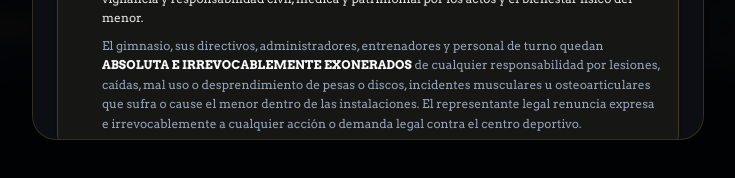
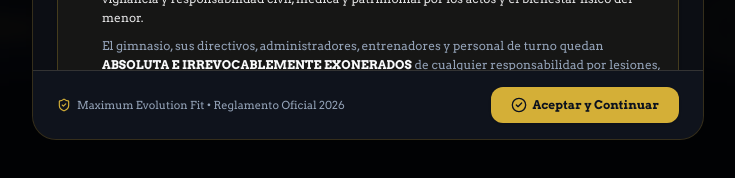
Before and after one commit to JDFO1999/Sanchez-Villas, a Next.js app: page /registro in a window 1280 px wide. Both pictures are taken after a click on the button "Términos, Condiciones y Exoneración de Responsabilidad". Shown: the part 612-790 px from the top of the page, without its empty margins (272-1007 px from the left). Built offline with nearby package versions, Linux system fonts and the light colour scheme; no server answers; the database is empty; a web font is replaced by a local one; what web-push would draw is missing.

Commit message:
fix(modal): habilitar scroll vertical fluido en modal de terminos con barra invisible y footer fijo visible

```diff
--- a/app/registro/page.tsx
+++ b/app/registro/page.tsx
@@ -615,29 +615,34 @@ export default function RegistroPage() {
 
           {/* Footer del Formulario: Términos y Botón de Registro alineados */}
           <div className="pt-2 flex flex-col md:flex-row items-center justify-between gap-3 border-t border-black/5 dark:border-white/5">
-            <label className="flex items-start gap-2.5 p-2 rounded-xl hover:bg-black/5 dark:hover:bg-white/5 transition cursor-pointer select-none flex-1">
+            <div className="flex items-start gap-2.5 p-2 rounded-xl flex-1 text-xs text-muted-foreground leading-snug">
               <input
+                id="terms-checkbox"
                 type="checkbox"
                 checked={acceptedTerms}
                 onChange={e => setAcceptedTerms(e.target.checked)}
                 className="mt-0.5 h-4 w-4 rounded border-gray-300 text-primary focus:ring-primary accent-primary cursor-pointer shrink-0"
               />
-              <span className="text-xs text-muted-foreground leading-snug">
-                He leído y acepto los{" "}
+              <div className="select-none">
+                <label htmlFor="terms-checkbox" className="cursor-pointer">
+                  He leído y acepto los{" "}
+                </label>
                 <button
                   type="button"
+                  id="btn-open-terms"
                   onClick={(e) => {
                     e.preventDefault()
-                    e.stopPropagation()
                     setShowTermsModal(true)
                   }}
                   className="text-primary font-bold hover:underline inline underline-offset-2 cursor-pointer"
                 >
                   Términos, Condiciones y Exoneración de Responsabilidad
                 </button>{" "}
-                del centro deportivo y gimnasio.
-              </span>
-            </label>
+                <label htmlFor="terms-checkbox" className="cursor-pointer">
+                  del centro deportivo y gimnasio.
+                </label>
+              </div>
+            </div>
 
             <button
               type="submit"
--- a/components/ui/dialog.tsx
+++ b/components/ui/dialog.tsx
@@ -103,7 +103,7 @@ export function Dialog({ open, onClose, title, description, hideTitle, hideClose
           {title}
         </h2>
         {description && <p id={descId} className={cn("mt-2 text-sm text-muted-foreground", hideTitle && "sr-only")}>{description}</p>}
-        <div className={cn(!hideTitle ? "mt-5" : "")}>{children}</div>
+        <div className={cn("min-h-0 flex-1 flex flex-col h-full", !hideTitle && "mt-5")}>{children}</div>
       </div>
     </div>
   )
--- a/components/ui/terms-modal.tsx
+++ b/components/ui/terms-modal.tsx
@@ -18,7 +18,7 @@ export function TermsModal({ open, onClose, onAccept }: TermsModalProps) {
       title="Términos, Condiciones y Exoneración de Responsabilidad"
       hideTitle={true}
       hideCloseButton={true}
-      className="max-w-2xl max-h-[88vh] flex flex-col p-0 overflow-hidden rounded-3xl border border-primary/20 bg-card dark:bg-[#0c0e14] shadow-2xl"
+      className="max-w-2xl h-[88vh] max-h-[88vh] flex flex-col p-0 overflow-hidden rounded-3xl border border-primary/20 bg-card dark:bg-[#0c0e14] shadow-2xl"
     >
       {/* Header Rediseñado con Jerarquía Visual y Botón Cerrar Elegante */}
       <div className="shrink-0 px-6 py-4 sm:py-5 border-b border-black/10 dark:border-white/10 bg-black/5 dark:bg-white/[0.02] flex items-center justify-between gap-4">
@@ -50,7 +50,12 @@ export function TermsModal({ open, onClose, onAccept }: TermsModalProps) {
       </div>
 
       {/* Contenido con Scroll por Rueda del Mouse SIN Barra Visual Visible */}
-      <div className="flex-1 overflow-y-auto no-scrollbar [scrollbar-width:none] [-ms-overflow-style:none] [&::-webkit-scrollbar]:hidden overscroll-contain p-6 space-y-5 text-sm text-foreground/90">
+      <div
+        tabIndex={0}
+        role="region"
+        aria-label="Contenido de Términos y Condiciones"
+        className="flex-1 min-h-0 overflow-y-auto no-scrollbar [scrollbar-width:none] [-ms-overflow-style:none] [&::-webkit-scrollbar]:hidden p-6 space-y-5 text-sm text-foreground/90 focus:outline-none"
+      >
         {/* Banner de blindaje */}
         <div className="p-4 rounded-2xl bg-amber-500/10 border border-amber-500/30 flex items-start gap-3.5">
           <AlertTriangle className="w-5 h-5 text-amber-500 shrink-0 mt-0.5" />
```
Also changed, not shown: 1 other file (tests, documents, lock files or other folders).
